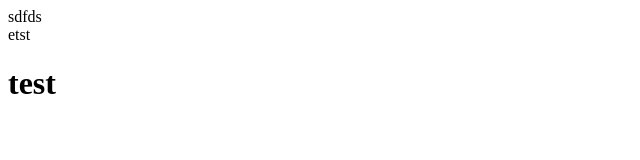
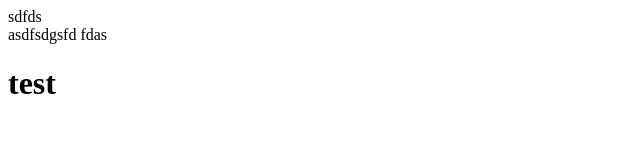
Before and after one commit to AlekseyYefanov/HW_4, a plain HTML site: page index.html in a window 1280 px wide. Shown: the full height of the page, 0-640 px from the left. Drawn offline with Linux system fonts and the light colour scheme.

Commit message:
rsgsdf sd

```diff
--- a/index.html
+++ b/index.html
@@ -8,7 +8,7 @@
   </head>
   <body>
     <div>sdfds</div>
-    etst
+    asdfsdgsfd fdas
     <h1>test</h1>
   </body>
 </html>
```
